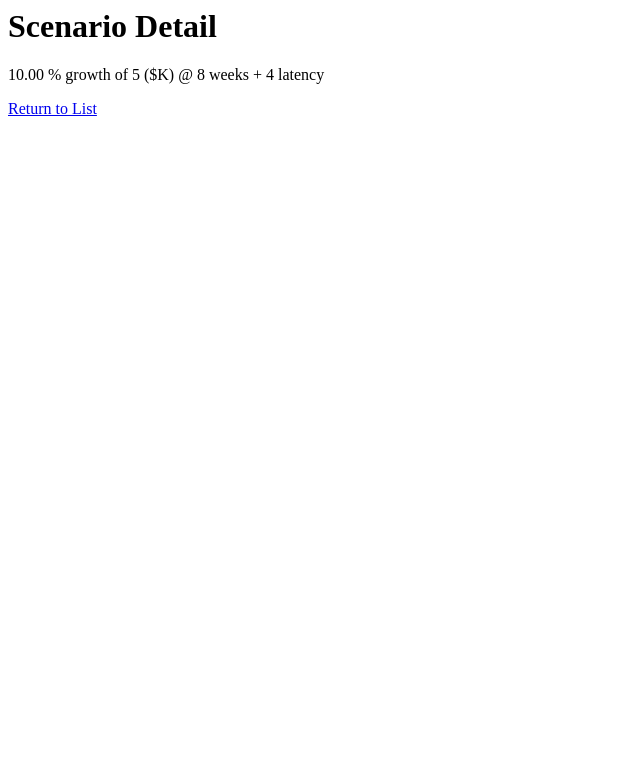
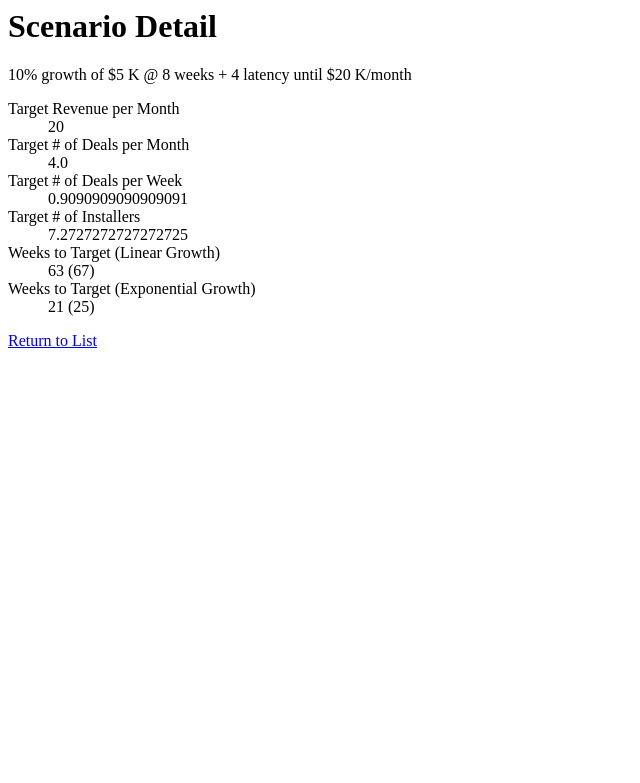
Before and after one commit to drernie/solrates_demo, a Django app: template scenarios/templates/scenarios/assumptions_detail.html in a window 1280 px wide. Shown: the top 783 px of the page, without its empty margins (0-640 px from the left). Run offline with Django 3.2, Linux system fonts and the light colour scheme; the template is opened without the code that fills it: values that come from a table or form of the project are taken from there, others are empty; data comes from the database, SQL or seed files in the repository; both versions use the stored data as it was after the commit; parts of the project's set-up code (start-up, migrations or seed data) failed here and were passed over.

Commit message:
Growth targets

```diff
--- a/scenarios/models.py
+++ b/scenarios/models.py
@@ -3,6 +3,8 @@ from __future__ import unicode_literals
 from django.db import models
 from django.utils.encoding import python_2_unicode_compatible
 from django.core.urlresolvers import reverse
+
+import math
 
 # Create your models here.
 
@@ -16,15 +18,35 @@ class Assumptions(models.Model):
     target_monthly_revenue = models.IntegerField(default=20)
 
     def __str__(self):
-        return "%.2f %% growth of %i ($K) @ %i weeks + %i latency " % (
+        return "%.0f%% growth of $%i K @ %i weeks + %i latency until $%i K/month" % (
             self.installers_weekly_growth * 100,
             self.deal_revenue_thousands,
             self.deal_frequency_in_weeks,
             self.deal_latency_in_weeks,
+            self.target_monthly_revenue
         )
     def get_absolute_url(self):
         return reverse('scenarios:detail', kwargs={'pk': self.pk})
 
+    def target_monthly_deals(self):
+        return self.target_monthly_revenue * 1.0 / self.deal_revenue_thousands
+
+    def target_weekly_deals(self):
+        return self.target_monthly_deals() / 4.4
+
+    def target_installers(self):
+        return self.target_weekly_deals() * self.deal_frequency_in_weeks
+
+    def linear_weeks_to_target(self):
+        weeks = (self.target_installers() - self.installers_start) / self.installers_weekly_growth
+        int_weeks = math.ceil(weeks)
+        return "%.0f (%.0f)" % (int_weeks, int_weeks + self.deal_latency_in_weeks)
+
+    def exponential_weeks_to_target(self):
+        growth = self.target_installers() / self.installers_start
+        weeks = math.log(growth) / math.log(1 + self.installers_weekly_growth)
+        int_weeks = math.ceil(weeks)
+        return "%.0f (%.0f)" % (int_weeks, int_weeks + self.deal_latency_in_weeks)
 
 class Weekly(models.Model):
     assumptions = models.ForeignKey(Assumptions, on_delete=models.CASCADE)
--- a/scenarios/templates/scenarios/assumptions_detail.html
+++ b/scenarios/templates/scenarios/assumptions_detail.html
@@ -1,6 +1,20 @@
 <h1>Scenario Detail</h1>
 {{ object }}
 
+<dl>
+    <dt>Target Revenue per Month</dt>
+    <dd>{{ object.target_monthly_revenue }}</dd>
+    <dt>Target # of Deals per Month</dt>
+    <dd>{{ object.target_monthly_deals }}</dd>
+    <dt>Target # of Deals per Week</dt>
+    <dd>{{ object.target_weekly_deals }}</dd>
+    <dt>Target # of Installers</dt>
+    <dd>{{ object.target_installers }}</dd>
+    <dt>Weeks to Target (Linear Growth)</dt>
+    <dd>{{ object.linear_weeks_to_target }}</dd>
+    <dt>Weeks to Target (Exponential Growth)</dt>
+    <dd>{{ object.exponential_weeks_to_target }}</dd>
+</dl>
 <p>
 <a href="{% url 'scenarios:index' %}">Return to List</a>
 </p>
```
Also changed, not shown: db.sqlite3.
